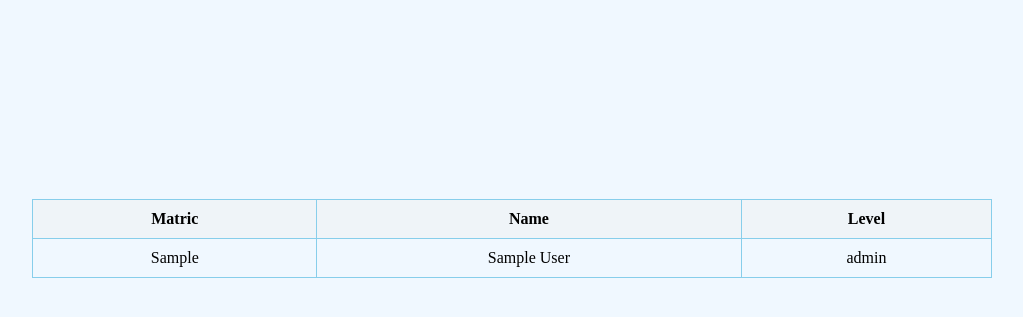
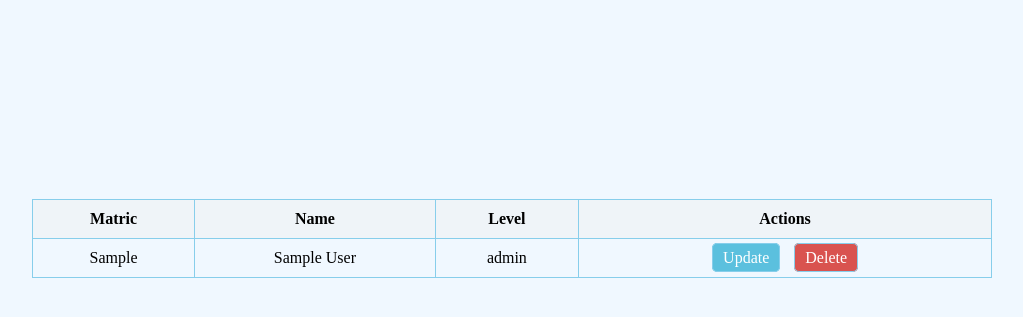
Before and after one commit to AmiraShamsudin/lab_7, a PHP site: page /display_user.php in a window 1280 px wide. Shown: the part 162-479 px from the top of the page, without its empty margins (242-1265 px from the left). Run offline with PHP 8.4, Linux system fonts and the light colour scheme; tables that the repository leaves empty or names only in its code hold one stand-in row (values such as "Sample post").

Commit message:
third commit

```diff
--- a/display_user.php
+++ b/display_user.php
@@ -1,28 +1,24 @@
 <?php
-
 $servername = "localhost";
 $username = "root";
 $password = "";
 $dbname = "Lab_7";
 
-
 $conn = new mysqli($servername, $username, $password, $dbname);
-
 
 if ($conn->connect_error) {
     die("Connection failed: " . $conn->connect_error);
 }
 
-
 $sql = "SELECT matric, name, role FROM users";
 $result = $conn->query($sql);
+?>
 
-?>
 <!DOCTYPE html>
 <html>
 <head>
     <title>User Information</title>
-    <link rel=stylesheet href="style.css">
+    <link rel="stylesheet" href="style.css">
 </head>
 <body>
 
@@ -33,15 +29,23 @@ $result = $conn->query($sql);
         <th>Matric</th>
         <th>Name</th>
         <th>Level</th>
+        <th>Actions</th>
     </tr>
     <?php
     if ($result->num_rows > 0) {
-
         while($row = $result->fetch_assoc()) {
-            echo "<tr><td>" . $row["matric"]. "</td><td>" . $row["name"]. "</td><td>" . $row["role"]. "</td></tr>";
+            echo "<tr>
+                    <td>" . $row["matric"]. "</td>
+                    <td>" . $row["name"]. "</td>
+                    <td>" . $row["role"]. "</td>
+                    <td class='action-buttons'>
+                        <a class='update' href='update_user.php?matric=" . $row["matric"] . "'>Update</a>
+                        <a class='delete' href='delete_user.php?matric=" . $row["matric"] . "' onclick='return confirm(\"Are you sure you want to delete this user?\");'>Delete</a>
+                    </td>
+                  </tr>";
         }
     } else {
-        echo "<tr><td colspan='3'>No results found</td></tr>";
+        echo "<tr><td colspan='4'>No results found</td></tr>";
     }
     $conn->close();
     ?>
```
